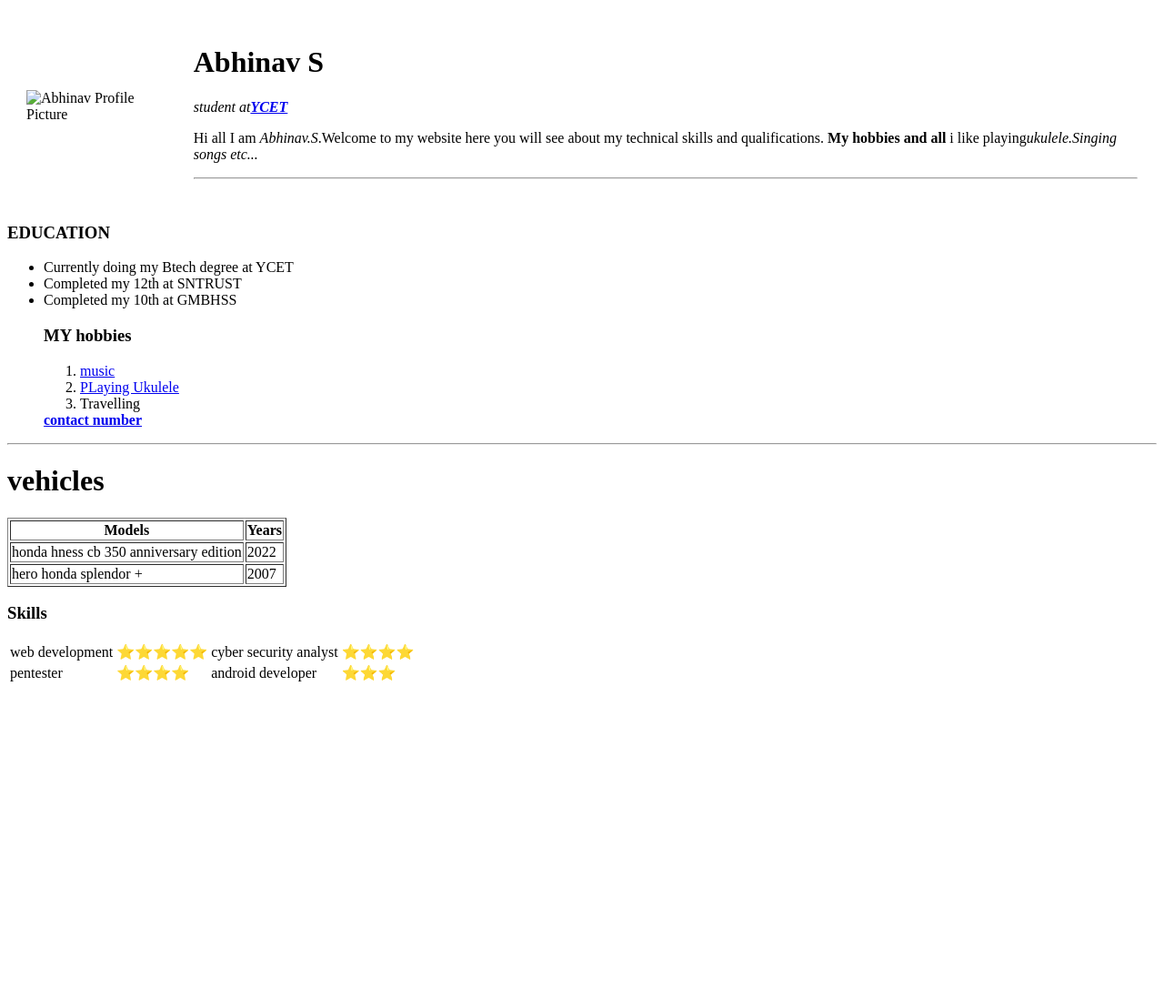
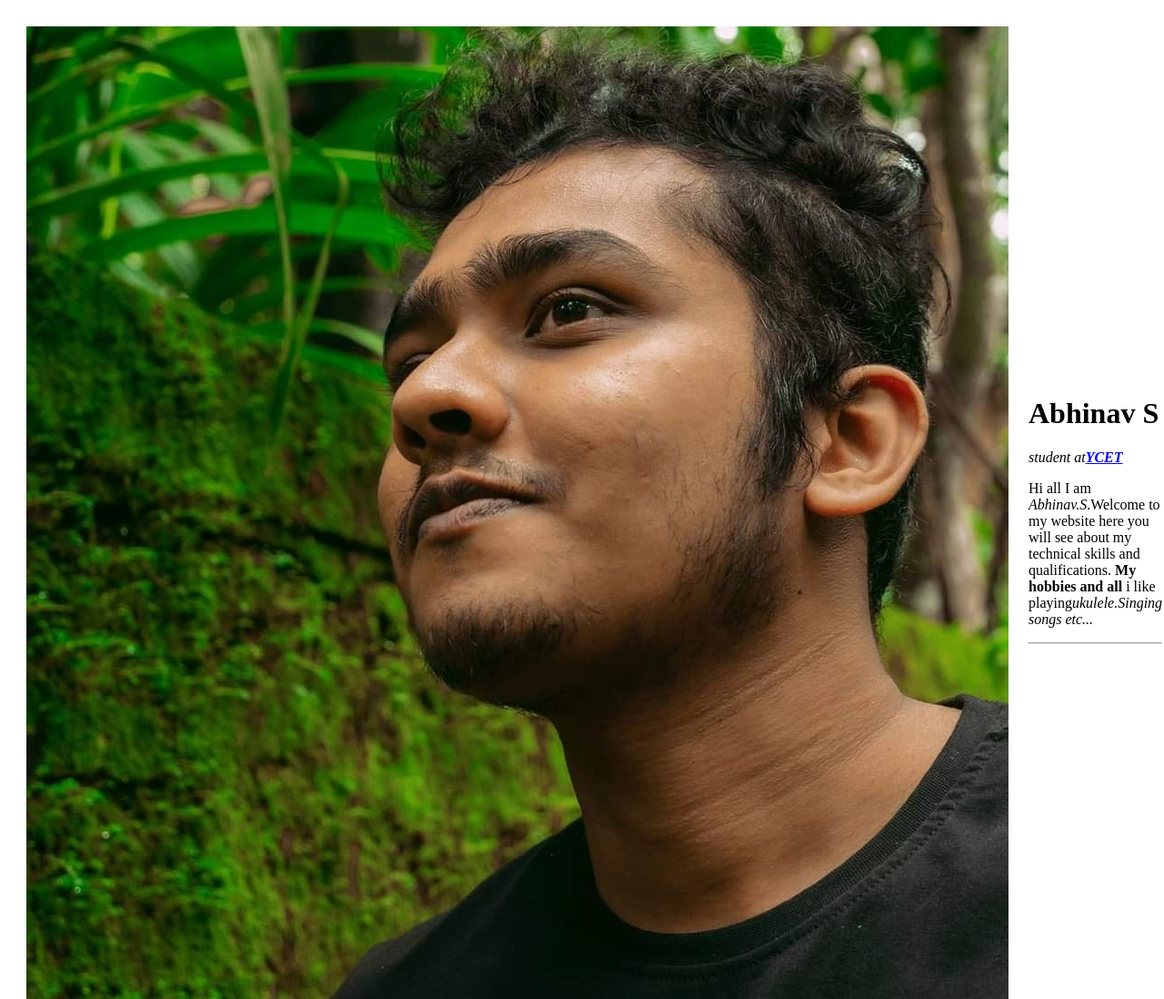
Before and after one commit to AbhinavSak/cv, a plain HTML site: page index.html in a window 1280 px wide. Shown: the top 1098 px of the page at 91% size. Before the commit the page ends 800 px from the top, so only its background shows below. Drawn offline with Linux system fonts and the light colour scheme.

Commit message:
Update index.html

```diff
--- a/index.html
+++ b/index.html
@@ -9,7 +9,7 @@
 <body>
     <table cellspacing="20">
         <tr>
-            <td><img src="C:\Users\Win 100\OneDrive\Desktop\webdesign challenge\HTML - Personal Site\WhatsApp Image 2022-05-05 at 12.55.29 AM.jpeg" alt="Abhinav Profile Picture"></td>
+            <td><img src="https://github.com/AbhinavSak/cv/blob/main/FB_IMG_1649041318356.jpg" alt="Abhinav Profile Picture"></td>
        <td>  <h1>Abhinav S</h1>
         <p><em>student at<strong><a href="http://ycet.ac.in/">YCET</a></strong> </em> </p>
         <p>Hi all I am <em>Abhinav.S</em>.Welcome to my website here you will see about my technical skills and qualifications. <strong>My hobbies and all</strong> i like playing<em>ukulele.Singing songs etc...</em> </p>
```
